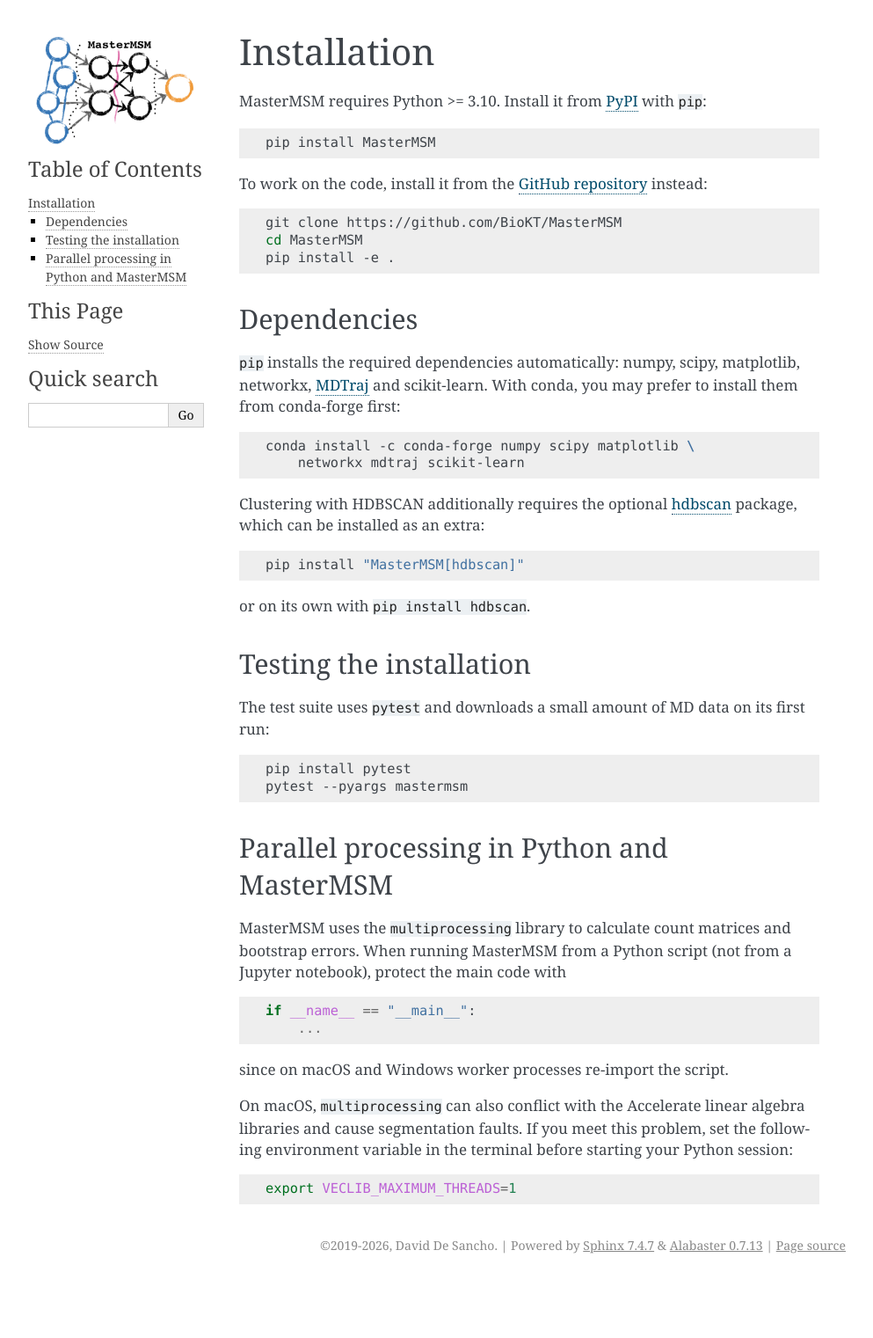
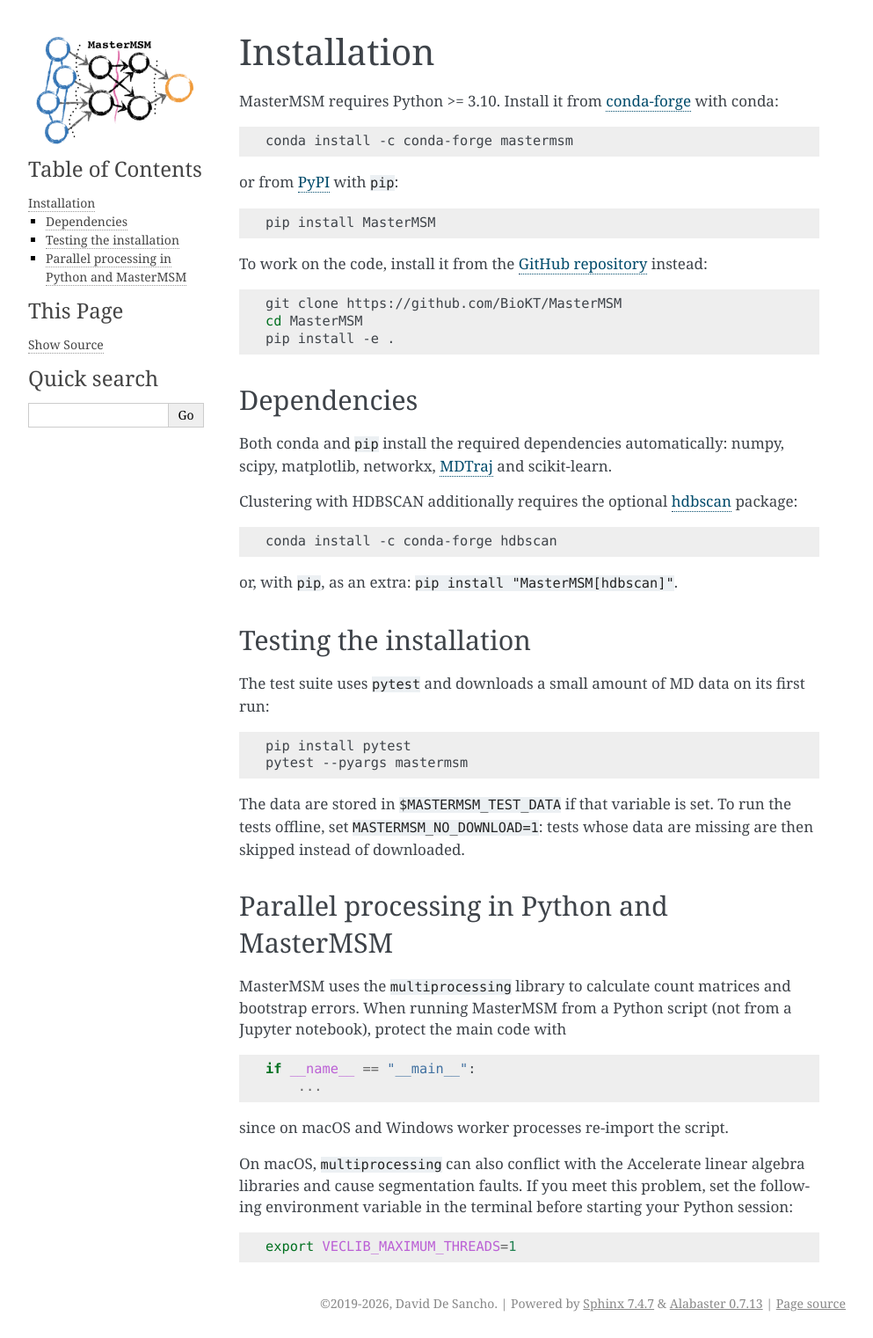
Before and after one commit to BioKT/MasterMSM, a Sphinx documentation site: the page built from docs/source/installation.rst, in a window 1280 px wide. Shown: the whole page at 88% size, without its empty margins (148-1141 px from the left). Built offline with Sphinx 7.4.7, drawn with Linux system fonts in a browser that asks for light colours; before the commit the page ends 1455 px from its top, so only the background shows below that.

Commit message:
Add MASTERMSM_NO_DOWNLOAD opt-out; document conda-forge install
- download_data._fetch: with MASTERMSM_NO_DOWNLOAD set, tests whose
  data are missing are skipped without network access; data already
  present are still used (requested on conda-forge staged-recipes
  #35684 so feedstock CI runs only offline tests)
- tests for the switch (test_download_data.py)
- README, installation docs: conda install -c conda-forge mastermsm,
  hdbscan from conda-forge, offline testing
- CHANGELOG

Co-Authored-By: Claude Opus 5.5 <noreply@anthropic.com>

```diff
--- a/docs/source/installation.rst
+++ b/docs/source/installation.rst
@@ -1,7 +1,13 @@
 Installation
 ============
 MasterMSM requires Python >= 3.10. Install it from
-`PyPI <https://pypi.org/project/MasterMSM/>`_ with ``pip``:
+`conda-forge <https://anaconda.org/conda-forge/mastermsm>`_ with conda:
+
+.. code-block:: bash
+
+   conda install -c conda-forge mastermsm
+
+or from `PyPI <https://pypi.org/project/MasterMSM/>`_ with ``pip``:
 
 .. code-block:: bash
 
@@ -18,24 +24,18 @@ To work on the code, install it from the
 
 Dependencies
 ------------
-``pip`` installs the required dependencies automatically: numpy, scipy,
-matplotlib, networkx, `MDTraj <https://mdtraj.org>`_ and scikit-learn.
-With conda, you may prefer to install them from conda-forge first:
+Both conda and ``pip`` install the required dependencies
+automatically: numpy, scipy, matplotlib, networkx,
+`MDTraj <https://mdtraj.org>`_ and scikit-learn.
+
+Clustering with HDBSCAN additionally requires the optional
+`hdbscan <https://github.com/scikit-learn-contrib/hdbscan>`_ package:
 
 .. code-block:: bash
 
-   conda install -c conda-forge numpy scipy matplotlib \
-       networkx mdtraj scikit-learn
+   conda install -c conda-forge hdbscan
 
-Clustering with HDBSCAN additionally requires the optional
-`hdbscan <https://github.com/scikit-learn-contrib/hdbscan>`_ package,
-which can be installed as an extra:
-
-.. code-block:: bash
-
-   pip install "MasterMSM[hdbscan]"
-
-or on its own with ``pip install hdbscan``.
+or, with ``pip``, as an extra: ``pip install "MasterMSM[hdbscan]"``.
 
 Testing the installation
 ------------------------
@@ -46,6 +46,10 @@ on its first run:
 
    pip install pytest
    pytest --pyargs mastermsm
+
+The data are stored in ``$MASTERMSM_TEST_DATA`` if that variable is
+set. To run the tests offline, set ``MASTERMSM_NO_DOWNLOAD=1``: tests
+whose data are missing are then skipped instead of downloaded.
 
 Parallel processing in Python and MasterMSM
 -------------------------------------------
```
Also changed, not shown: CHANGELOG.md (+7 -0 lines), README.md (+14 -11 lines), 2 other files.
